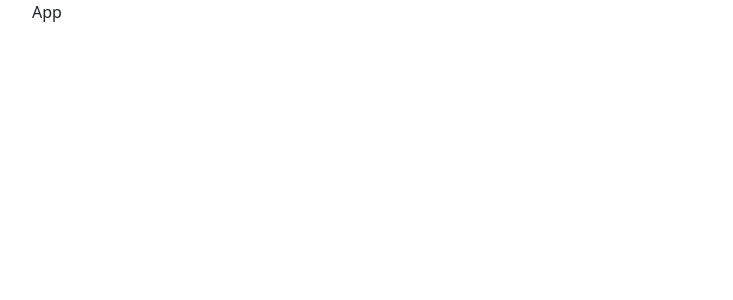
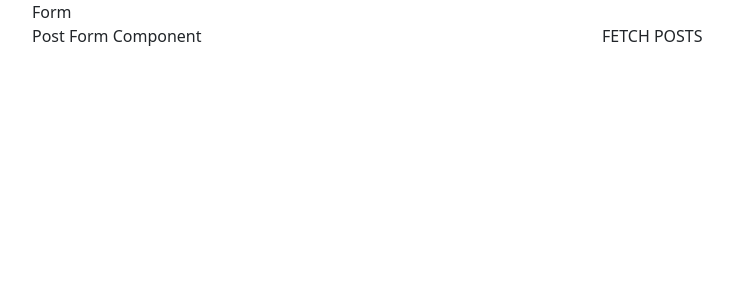
Before and after one commit to SDen4/react_redux_saga_sandbox, a React (Create React App) app: page / in a window 1280 px wide. Shown: the top 300 px of the page, without its empty margins (50-783 px from the left). Built offline with nearby package versions, Linux system fonts and the light colour scheme.

Commit message:
add component Post Form

```diff
--- a/src/App.js
+++ b/src/App.js
@@ -1,5 +1,20 @@
+import React from 'react';
+import PostForm from './components/PostForm';
+
 function App() {
-  return <div className="container">App</div>;
+  return (
+    <div className="container pt3">
+      <div className="row">
+        <div className="col">Form</div>
+      </div>
+      <div className="row">
+        <div className="col">
+          <PostForm />
+        </div>
+        <div className="col">FETCH POSTS</div>
+      </div>
+    </div>
+  );
 }
 
 export default App;
--- /dev/null
+++ b/src/components/PostForm.js
@@ -0,0 +1,12 @@
+import React from 'react';
+
+export default class PostForm extends React.Component {
+  constructor(props) {
+    super(props);
+    this.state = {};
+  }
+
+  render() {
+    return <div>Post Form Component</div>;
+  }
+}
```
Also changed, not shown: src/components/FetchPosts.js (added), src/components/Post.js (added), src/components/Posts.js (added), 1 other file (tests, documents, lock files or other folders).
